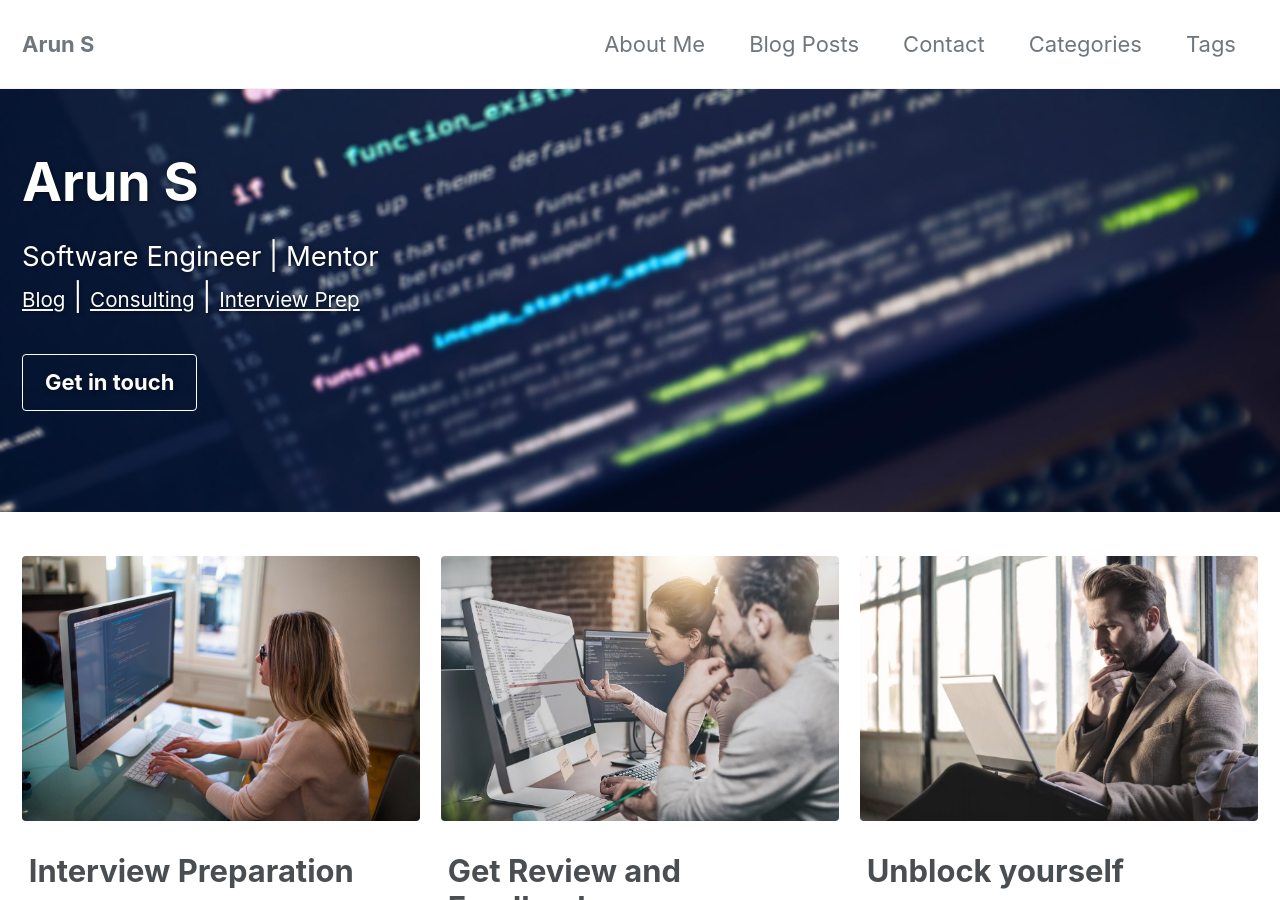
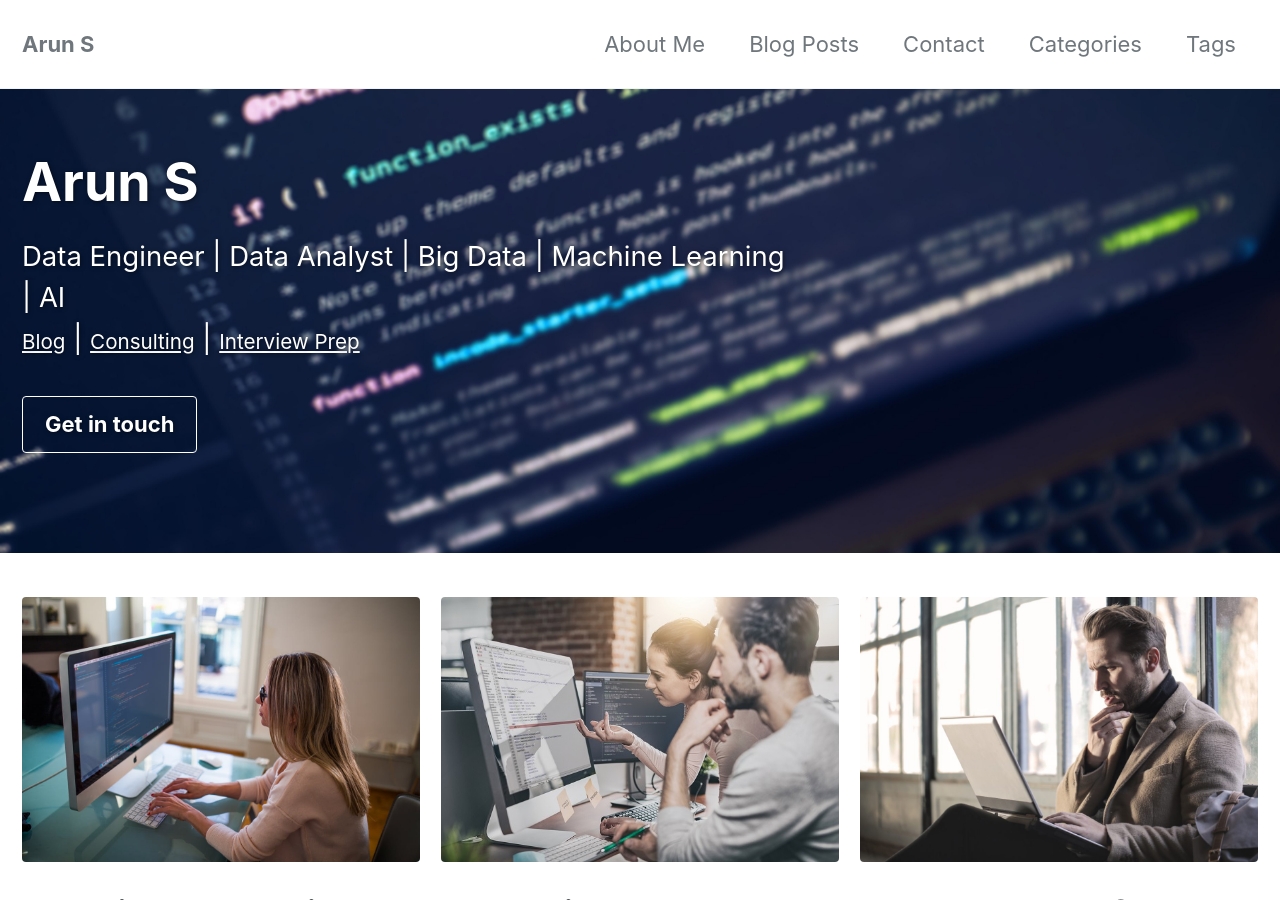
Before and after one commit to arunshan04/myPage, a Jekyll site: the page built from _pages/landing.md, in a window 1280 px wide and 900 px high. Built offline with Jekyll 4.4.1, drawn with Linux system fonts in a browser that asks for light colours; cached includes are drawn as plain includes; nearby versions of some CDN libraries; the list of posts is cut into pages by our own code.

Commit message:
initial Commit to Web1

```diff
--- a/_pages/landing.md
+++ b/_pages/landing.md
@@ -8,7 +8,7 @@ header:
     - label: "Get in touch"
       url: "/contact/"
 excerpt: >
-  Software Engineer \| Mentor<br />
+  Data Engineer \| Data Analyst \| Big Data \| Machine Learning \| AI<br />
   <small><a href="/year-archive/">Blog</a></small> \|
   <small><a href="/on-demand-help/">Consulting</a></small> \|
   <small><a href="/interview-prep/">Interview Prep</a></small>
```
